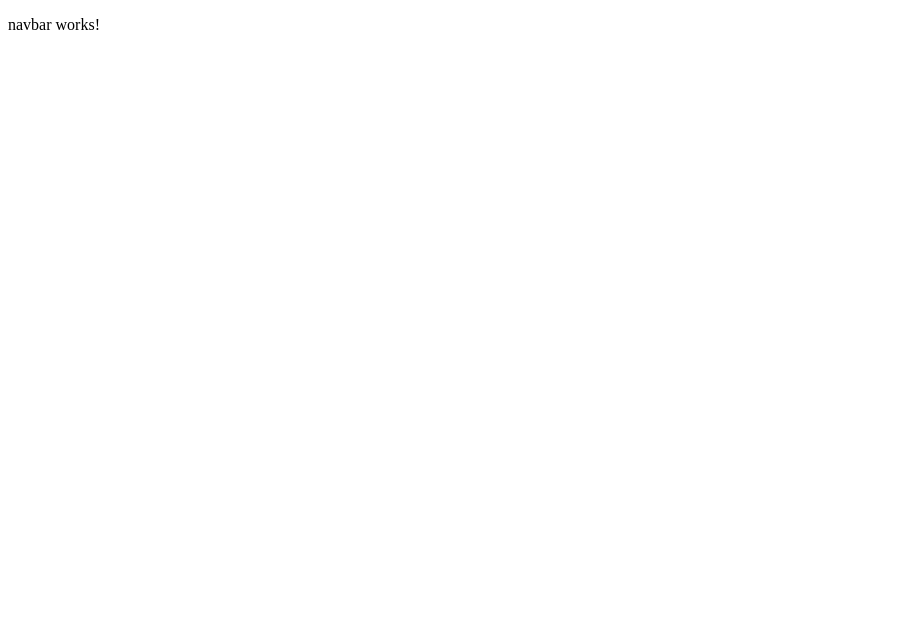
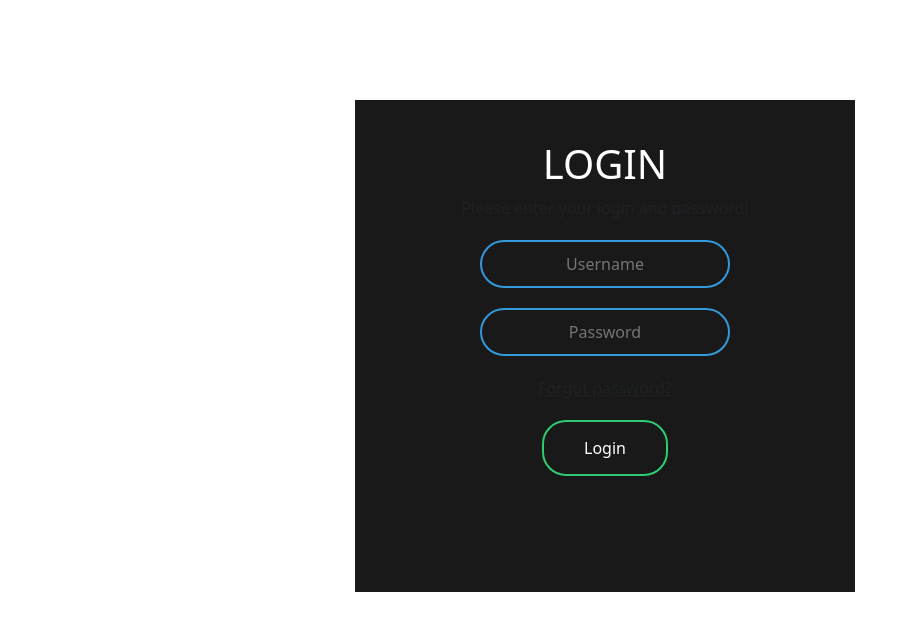
Before and after one commit to hakahu/POC_PlayGround, an Angular app: page / in a window 1280 px wide. Shown: the top 630 px of the page, without its empty margins (0-909 px from the left). Built offline with nearby package versions, Linux system fonts and the light colour scheme.

Commit message:
added login component, added bootstrap

```diff
--- a/src/app/app.module.ts
+++ b/src/app/app.module.ts
@@ -4,11 +4,13 @@ import { BrowserModule } from '@angular/platform-browser';
 import { AppRoutingModule } from './app-routing.module';
 import { AppComponent } from './app.component';
 import { NavbarComponent } from './navbar/navbar.component';
+import { LoginComponent } from './login/login.component';
 
 @NgModule({
   declarations: [
     AppComponent,
-    NavbarComponent
+    NavbarComponent,
+    LoginComponent
   ],
   imports: [
     BrowserModule,
--- /dev/null
+++ b/src/app/login/login.component.css
@@ -0,0 +1,133 @@
+html, body {
+    width: 100%;
+    height: 100%;
+    margin: 0;
+    font-family: Helvetica, Arial, sans-serif;
+    overflow: hidden;
+    background-image: url("../../assets/backgrounds/the cabin book in the wild.jpg");
+    overflow-x: hidden;
+    overflow-y: hidden;
+  }
+
+  .ghost {
+    position: absolute;
+    left: -100%;
+  }
+
+  .framed {
+    position: absolute;
+    top: 50%; left: 50%;
+    width: 15rem;
+    margin-left: -7.5rem;
+  }
+
+  .framed2 {
+    position: absolute;
+    top: 50%; left: 50%;
+    width: 15rem;
+    margin-left: -7.5rem;
+    border: solid black 2px;
+    border-radius: 10px;
+    padding: 15px 30px;
+
+  }
+
+  .background_login {
+    opacity: 80%;
+    background-color: #191919;
+  }
+
+  .logo {
+    margin-top: -9em;
+    cursor: default;
+  }
+
+  .form {
+    margin-top: -4.5em;
+    transition: 1s ease-in-out;
+  }
+
+  .input {
+    -moz-box-sizing: border-box;
+         box-sizing: border-box;
+    font-size: 1.000rem;
+    line-height: 3rem;
+    width: 100%; height: 3rem;
+    color: #444;
+    background-color: rgba(255,255,255,.9);
+    border: 0;
+    border-top: 1px solid rgba(255,255,255,0.7);
+    padding: 0 1rem;
+    font-family: 'Open Sans', sans-serif;
+    margin-bottom: 2px;
+  }
+    .input:focus {
+      outline: none;
+    }
+    .input--top {
+      border-radius: 0.5rem 0.5rem 0 0;
+      border-top: 0;
+      margin-bottom: 2px;
+    }
+    .input--submit {
+      background-color: rgba(92,168,214,0.9);
+      color: #fff;
+      font-weight: bold;
+      cursor: pointer;
+      border-top: 0;
+      border-radius: 0 0 0.5rem 0.5rem;
+      margin-bottom: 1rem;
+    }
+
+  .text {
+    color: #fff;
+    text-shadow: 0 1px 1px rgba(0,0,0,0.8);
+    text-decoration: none;
+  }
+    .text--small {
+      opacity: 0.85;
+      font-size: 0.75rem;
+      cursor: pointer;
+    }
+      .text--small:hover {
+        opacity: 1;
+      }
+    .text--omega {
+      width: 200%;
+      margin: 0 0 1rem -50%;
+      font-size: 1.5rem;
+      line-height: 1.125;
+      font-weight: normal;
+    }
+    .text--centered {
+      display: block;
+      text-align: center;
+    }
+    .text--border-right {
+      border-right: 1px solid rgba(255,255,255,0.5);
+      margin-right: 0.75rem;
+      padding-right: 0.75rem;
+    }
+
+  .legal {
+    position: absolute;
+    bottom: 1.125rem; left: 1.125rem;
+  }
+
+  .photo-cred {
+    position: absolute;
+    right: 1.125rem; bottom: 1.125rem;
+  }
+
+  .fullscreen-bg {
+    position: fixed;
+    z-index: -1;
+    top:0; right:0; bottom:0; left:0;
+    background: url(https://36.media.tumblr.com/3cae448eafe6cdd27c210b4da274cfe7/tumblr_ns9p18pY5a1qzwmsso1_1280.jpg) center;
+    background-size: cover;
+  }
+
+  #toggle--login:checked ~ .form--signup { left:200%; visibility:hidden; }
+  #toggle--signup:checked ~ .form--login { left:-100%; visibility:hidden; }
+
+  @media (height:300px){.legal,.photo-cred{display:none}}
--- /dev/null
+++ b/src/app/login/login.component.html
@@ -0,0 +1,36 @@
+<input type="radio" checked id="toggle--login" name="toggle" class="ghost" />
+<input type="radio" id="toggle--signup" name="toggle" class="ghost" />
+
+<img class="logo framed" src="https://www.tumblr.com/images/logo/logo_large.png?v=7ea0eb57dd627a95f82be5bde0c43d59" alt="Tumblr logo" />
+
+<form class="form form--login framed2 background_login">
+  <input type="email" placeholder="Email" class="input input--top" />
+  <input type="password" placeholder="Password" class="input" />
+  <input type="submit" value="Log in" class="input input--submit" />
+
+  <label for="toggle--signup" class="text text--small text--centered">New? <b>Sign up</b></label>
+</form>
+
+<form class="form form--signup framed">
+  <h2 class="text text--centered text--omega">Join the other <b>152.6 million</b> blogs and<br>share all that you love.</h2>
+
+  <input type="email" placeholder="Email" class="input input--top" />
+  <input type="password" placeholder="Password" class="input" />
+  <input type="text" placeholder="Username" class="input" />
+  <input type="submit" value="Sign up" class="input input--submit" />
+
+  <label for="toggle--login" class="text text--small text--centered">Not new? <b>Log in</b></label>
+</form>
+
+<div class="legal">
+  <a class="text text--small text--border-right" href="javascript:;">Terms</a>
+  <a class="text text--small text--border-right" href="javascript:;">Privacy</a>
+  <a class="text text--small" href="javascript:;">Password help</a>
+</div>
+
+<!-- <div class="photo-cred">
+  <!-- <img class="text text--small" title="Check out their blog." href="http://cabinporn.com/post/125371354365/the-cabin-book-book-in-the-wild-21-in-the-us" target="_blank">Photo posted by <b>cabinporn</b> -->
+  <!-- <img class="text text--small" src="../../assets/backgrounds/the cabin book in the wild.jpg">Photo posted by <b>cabinporn</b> -->
+<!-- </div> -->
+
+<div class="fullscreen-bg"></div>
--- a/src/app/navbar/navbar.component.css
+++ b/src/app/navbar/navbar.component.css
@@ -0,0 +1,139 @@
+body {
+    margin: 0;
+    padding: 0;
+    font-family: sans-serif;
+    background: linear-gradient(to right, #b92b27, #1565c0)
+}
+
+.card{
+    margin-bottom:20px;
+    border:none;
+}
+
+.box {
+    width: 500px;
+    padding: 40px;
+    position: absolute;
+    top: 50%;
+    left: 50%;
+    background: #191919;
+    ;
+    text-align: center;
+    transition: 0.25s;
+    margin-top: 100px
+}
+
+.box input[type="text"],
+.box input[type="password"] {
+    border: 0;
+    background: none;
+    display: block;
+    margin: 20px auto;
+    text-align: center;
+    border: 2px solid #3498db;
+    padding: 10px 10px;
+    width: 250px;
+    outline: none;
+    color: white;
+    border-radius: 24px;
+    transition: 0.25s
+}
+
+.box h1 {
+    color: white;
+    text-transform: uppercase;
+    font-weight: 500
+}
+
+.box input[type="text"]:focus,
+.box input[type="password"]:focus {
+    width: 300px;
+    border-color: #2ecc71
+}
+
+.box input[type="submit"] {
+    border: 0;
+    background: none;
+    display: block;
+    margin: 20px auto;
+    text-align: center;
+    border: 2px solid #2ecc71;
+    padding: 14px 40px;
+    outline: none;
+    color: white;
+    border-radius: 24px;
+    transition: 0.25s;
+    cursor: pointer
+}
+
+.box input[type="submit"]:hover {
+    background: #2ecc71
+}
+
+.forgot {
+    text-decoration: underline
+}
+
+ul.social-network {
+    list-style: none;
+    display: inline;
+    margin-left: 0 !important;
+    padding: 0
+}
+
+ul.social-network li {
+    display: inline;
+    margin: 0 5px
+}
+
+.social-network a.icoFacebook:hover {
+    background-color: #3B5998
+}
+
+.social-network a.icoTwitter:hover {
+    background-color: #33ccff
+}
+
+.social-network a.icoGoogle:hover {
+    background-color: #BD3518
+}
+
+.social-network a.icoFacebook:hover i,
+.social-network a.icoTwitter:hover i,
+.social-network a.icoGoogle:hover i {
+    color: #fff
+}
+
+a.socialIcon:hover,
+.socialHoverClass {
+    color: #44BCDD
+}
+
+.social-circle li a {
+    display: inline-block;
+    position: relative;
+    margin: 0 auto 0 auto;
+    border-radius: 50%;
+    text-align: center;
+    width: 50px;
+    height: 50px;
+    font-size: 20px
+}
+
+.social-circle li i {
+    margin: 0;
+    line-height: 50px;
+    text-align: center
+}
+
+.social-circle li a:hover i,
+.triggeredHover {
+    transform: rotate(360deg);
+    transition: all 0.2s
+}
+
+.social-circle i {
+    color: #fff;
+    transition: all 0.8s;
+    transition: all 0.8s
+}
--- a/src/app/navbar/navbar.component.html
+++ b/src/app/navbar/navbar.component.html
@@ -1 +1,2 @@
-<p>navbar works!</p>
+<div class="container"> <div class="row"> <div class="col-md-6"> <div class="card"> <form onsubmit="event.preventDefault()" class="box"> <h1>Login</h1> <p class="text-muted"> Please enter your login and password!</p> <input type="text" name="" placeholder="Username"> <input type="password" name="" placeholder="Password"> <a class="forgot text-muted" href="#">Forgot password?</a> <input type="submit" name="" value="Login" href="#"> <div class="col-md-12"> <ul class="social-network social-circle"> <li><a href="#" class="icoFacebook" title="Facebook"><i class="fab fa-facebook-f"></i></a></li> <li><a href="#" class="icoTwitter" title="Twitter"><i class="fab fa-twitter"></i></a></li> <li><a href="#" class="icoGoogle" title="Google +"><i class="fab fa-google-plus"></i></a></li> </ul> </div> </form> </div> </div> </div>
+</div>
--- a/src/styles.css
+++ b/src/styles.css
@@ -1 +1 @@
-/* @import "~bootstrap/dist/css/bootstrap.css"; */
+@import "~bootstrap/dist/css/bootstrap.css";
```
Also changed, not shown: src/app/app-routing.module.ts (+5 -5 lines), src/app/login/login.component.ts (added, +10 -0 lines), src/assets/backgrounds/the cabin book in the wild.jpg (added), 1 other file (tests, documents, lock files or other folders).
